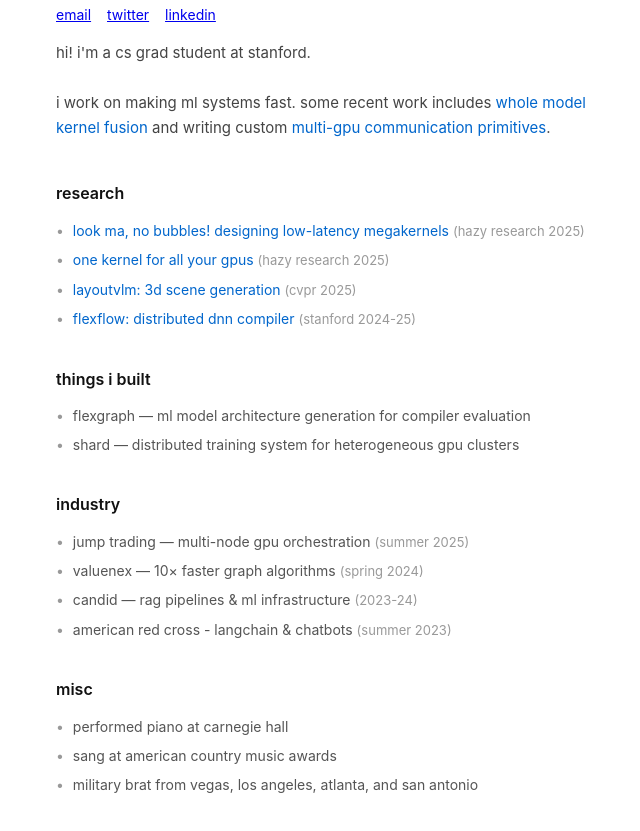
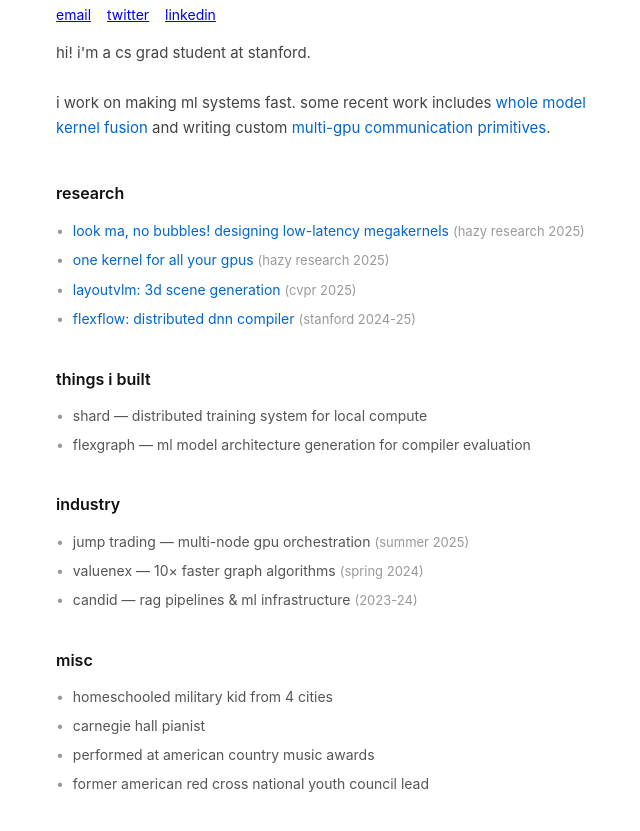
Before and after one commit to dylanllim/dylanllim.github.io, a plain HTML site: page index.html in a window 1280 px wide. Shown: the part 103-934 px from the top of the page, without its empty margins (304-944 px from the left). Drawn offline with Linux system fonts and the light colour scheme.

Commit message:
Update project descriptions and personal achievements

```diff
--- a/index.html
+++ b/index.html
@@ -122,8 +122,8 @@
     <section>
         <h2>things i built</h2>
         <ul>
+            <li>shard — distributed training system for local compute</li>
             <li>flexgraph — ml model architecture generation for compiler evaluation</li>
-            <li>shard — distributed training system for heterogeneous gpu clusters</li>
         </ul>
     </section>
 
@@ -133,16 +133,16 @@
             <li>jump trading — multi-node gpu orchestration <span class="date">(summer 2025)</span></li>
             <li>valuenex — 10× faster graph algorithms <span class="date">(spring 2024)</span></li>
             <li>candid — rag pipelines & ml infrastructure <span class="date">(2023-24)</span></li>
-            <li>american red cross - langchain & chatbots <span class="date">(summer 2023)</span></li>
         </ul>
     </section>
 
     <section>
         <h2>misc</h2>
         <ul>
-            <li>performed piano at carnegie hall</li>
-            <li>sang at american country music awards</li>
-            <li>military brat from vegas, los angeles, atlanta, and san antonio</li>
+            <li>homeschooled military kid from 4 cities</li>
+            <li>carnegie hall pianist</li>
+            <li>performed at american country music awards</li>
+            <li>former american red cross national youth council lead</li>
         </ul>
     </section>
 </body>
```
